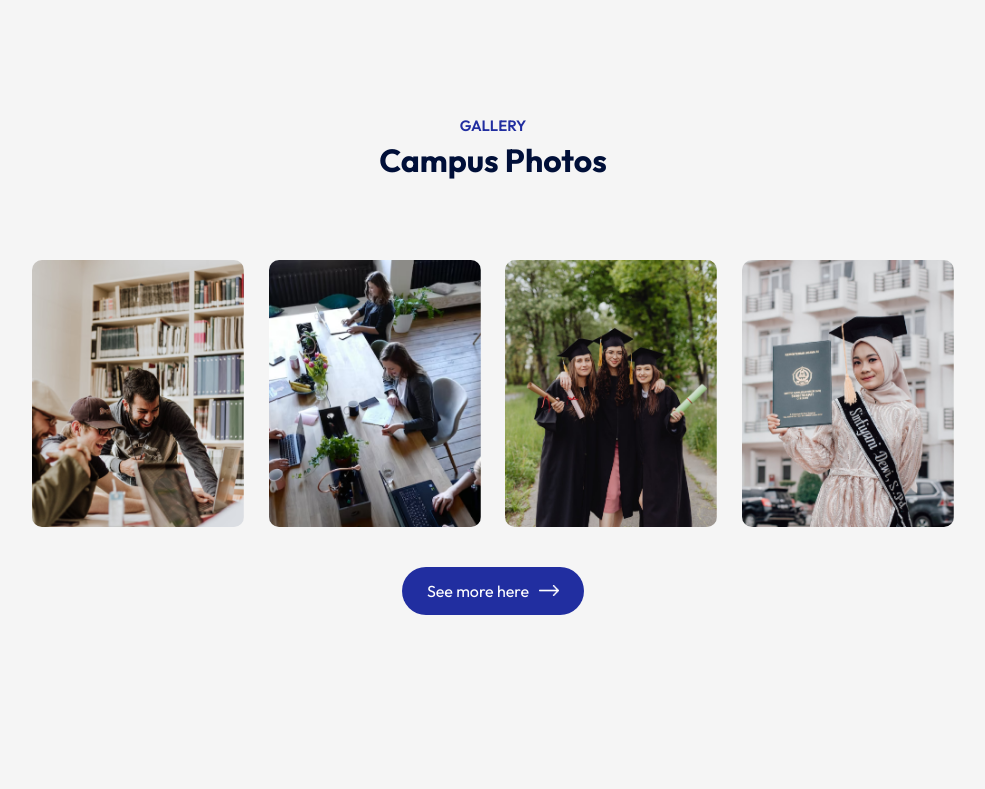
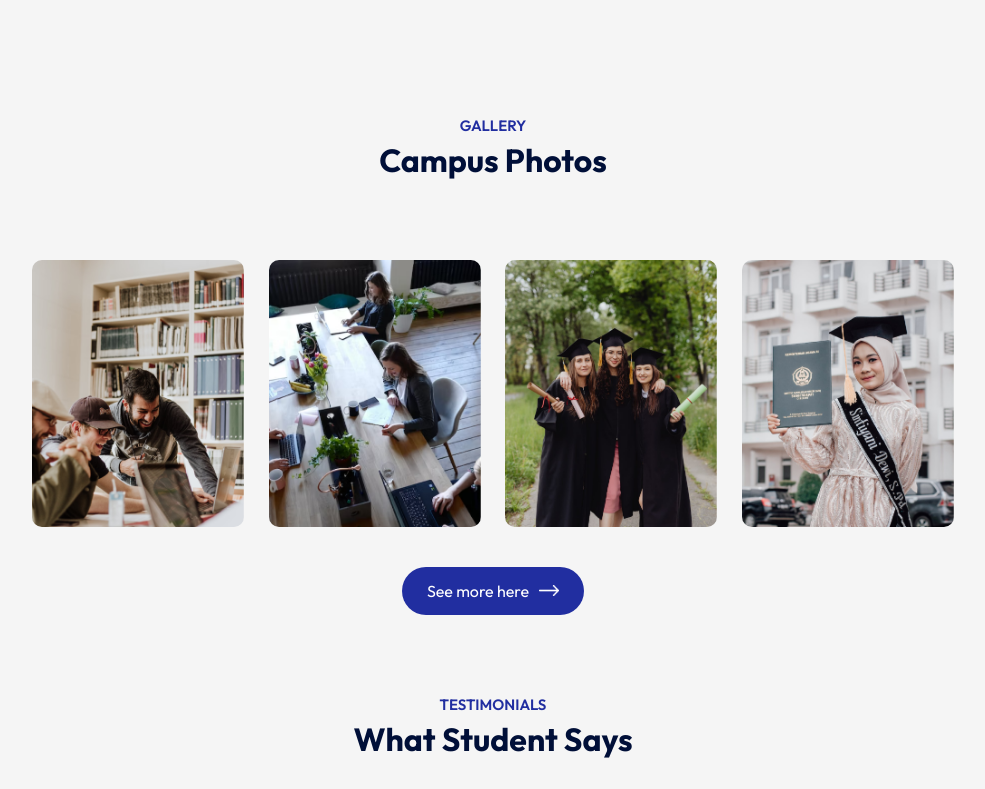
Before and after one commit to Rashijain2709/Edusity, a React (Vite) app: page / in a window 1280 px wide. Shown: the part 1782-2571 px from the top of the page, without its empty margins (147-1132 px from the left). Before the commit the page ends 2477 px from the top, so only its background shows below. Built offline with nearby package versions, Linux system fonts and the light colour scheme.

Commit message:
title added in app.jsx

```diff
--- a/src/App.jsx
+++ b/src/App.jsx
@@ -21,6 +21,7 @@ const App = () => {
         <About />
         <Title subTitle='GALLERY' title='Campus Photos'/>
         <Campus />
+        <Title subTitle='TESTIMONIALS' title='What Student Says'/>
       </div>
 
     </div>
```
